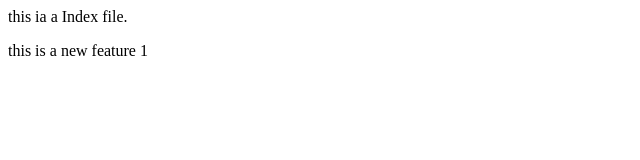
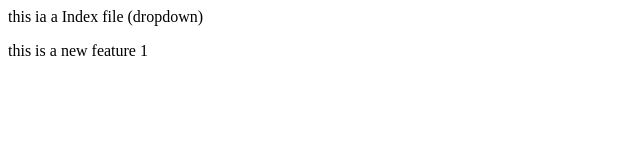
Before and after one commit to Preetam-KY/VSCode_Learn, a plain HTML site: page index.html in a window 1280 px wide. Shown: the whole page, without its empty margins (0-640 px from the left). Drawn offline with Linux system fonts and the light colour scheme.

Commit message:
dropdown

```diff
--- a/index.html
+++ b/index.html
@@ -1,2 +1,2 @@
-<p> this ia a Index file.</p>
+<p> this ia a Index file (dropdown) </p>
 this is a new feature 1
```
